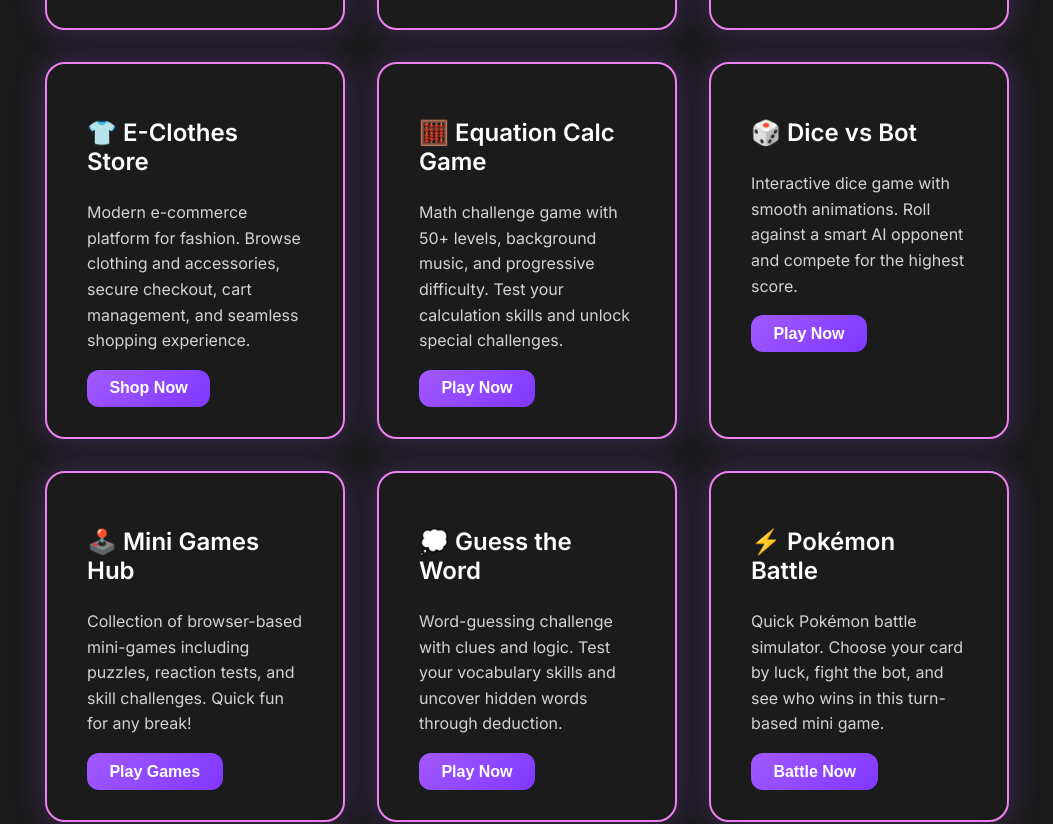
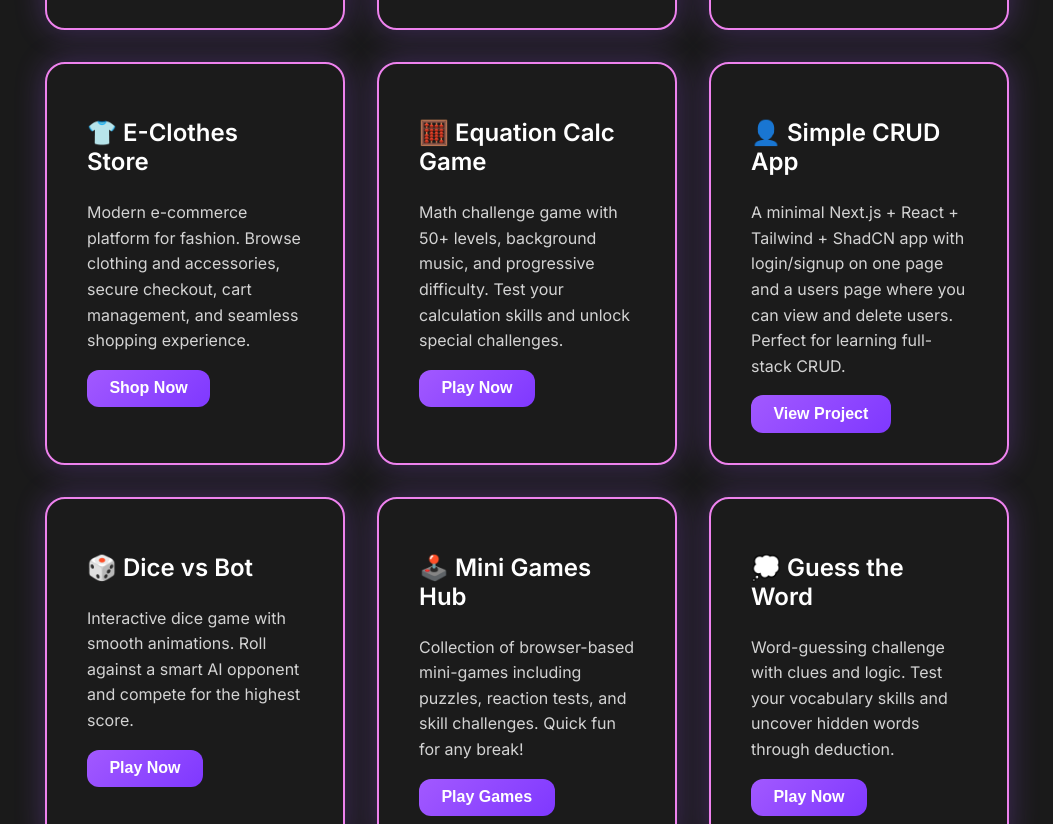
Before and after one commit to reportJNG/My-Portfolio, a React (Vite) app: page / in a window 1280 px wide. Shown: the part 1583-2407 px from the top of the page, without its empty margins (113-1166 px from the left). Built offline with nearby package versions, Linux system fonts and the light colour scheme; the HTML template or start-up script is replaced by a standard one.

Commit message:
added crud app

```diff
--- a/src/Pages/Projects.jsx
+++ b/src/Pages/Projects.jsx
@@ -36,6 +36,13 @@
         "Math challenge game with 50+ levels, background music, and progressive difficulty. Test your calculation skills and unlock special challenges.",
       buttonText: "Play Now",
       link: "https://equation-two.vercel.app/",
+    },
+    {
+      name: "👤 Simple CRUD App",
+      description:
+        "A minimal Next.js + React + Tailwind + ShadCN app with login/signup on one page and a users page where you can view and delete users. Perfect for learning full-stack CRUD.",
+      buttonText: "View Project",
+      link: "https://crud-auth-gray.vercel.app/",
     },
     {
       name: "🎲 Dice vs Bot",
```
